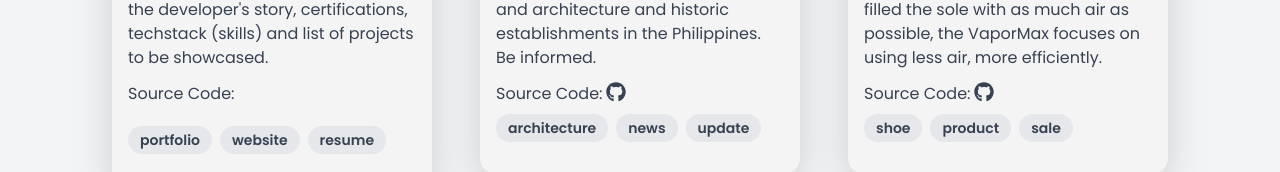
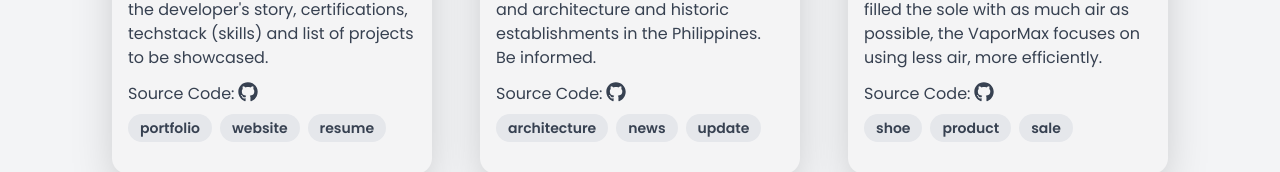
Before and after one commit to johncanero/johncanero-website, a Next.js app: page /projects in a window 1280 px wide. Shown: the part 450-622 px from the top of the page. Built offline with nearby package versions, Linux system fonts and the light colour scheme.

Commit message:
Icon Github Website

```diff
--- a/pages/projects/index.tsx
+++ b/pages/projects/index.tsx
@@ -35,9 +35,9 @@ const projects = () => {
           source="Source Code:"
           iconSource={
             <FaGithub
-              className="pb-12 ml-1 text-gray-700 hover:text-gray-900"
-              size={20}
-            />
+            className="mt-3 ml-1 text-gray-700 hover:text-gray-900"
+            size={20}
+          />
           }
           sourceLink="https://github.com/johncanero/johncanero-website"
           hashtag1="portfolio"
```
